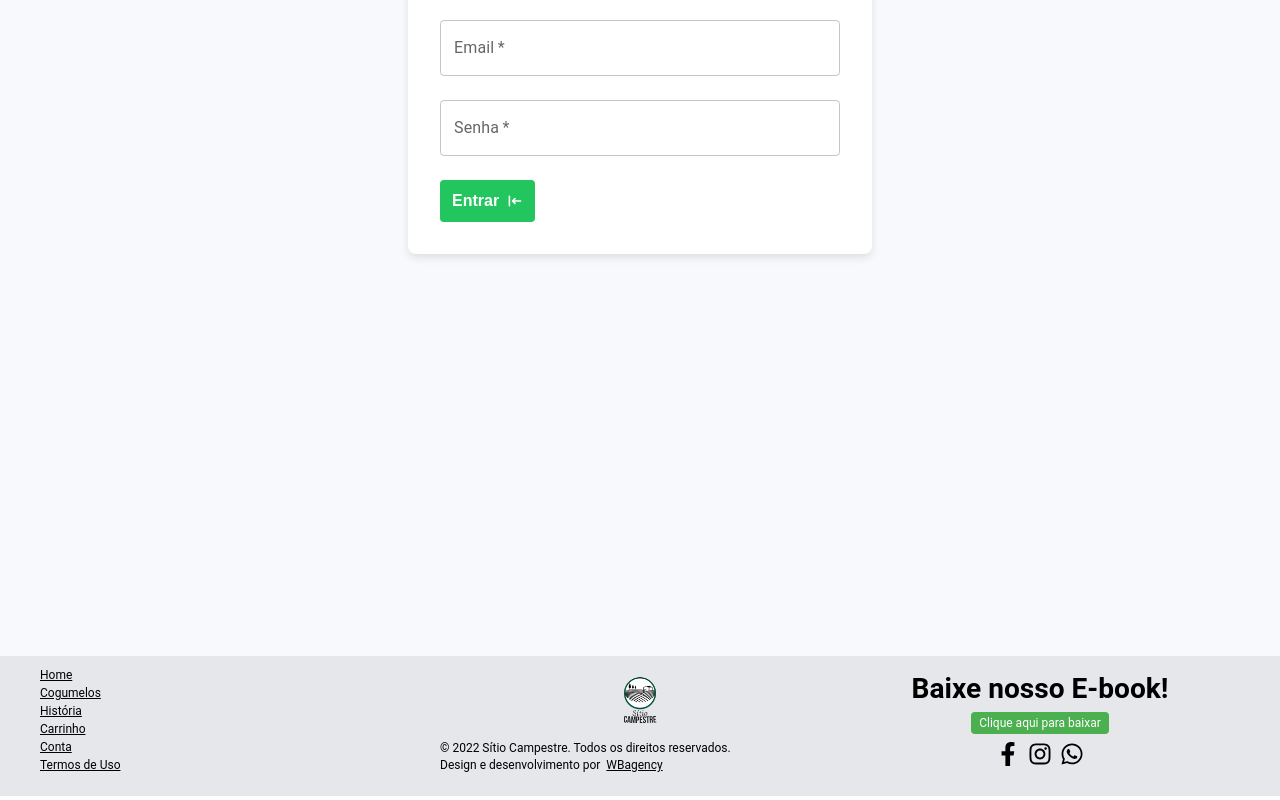
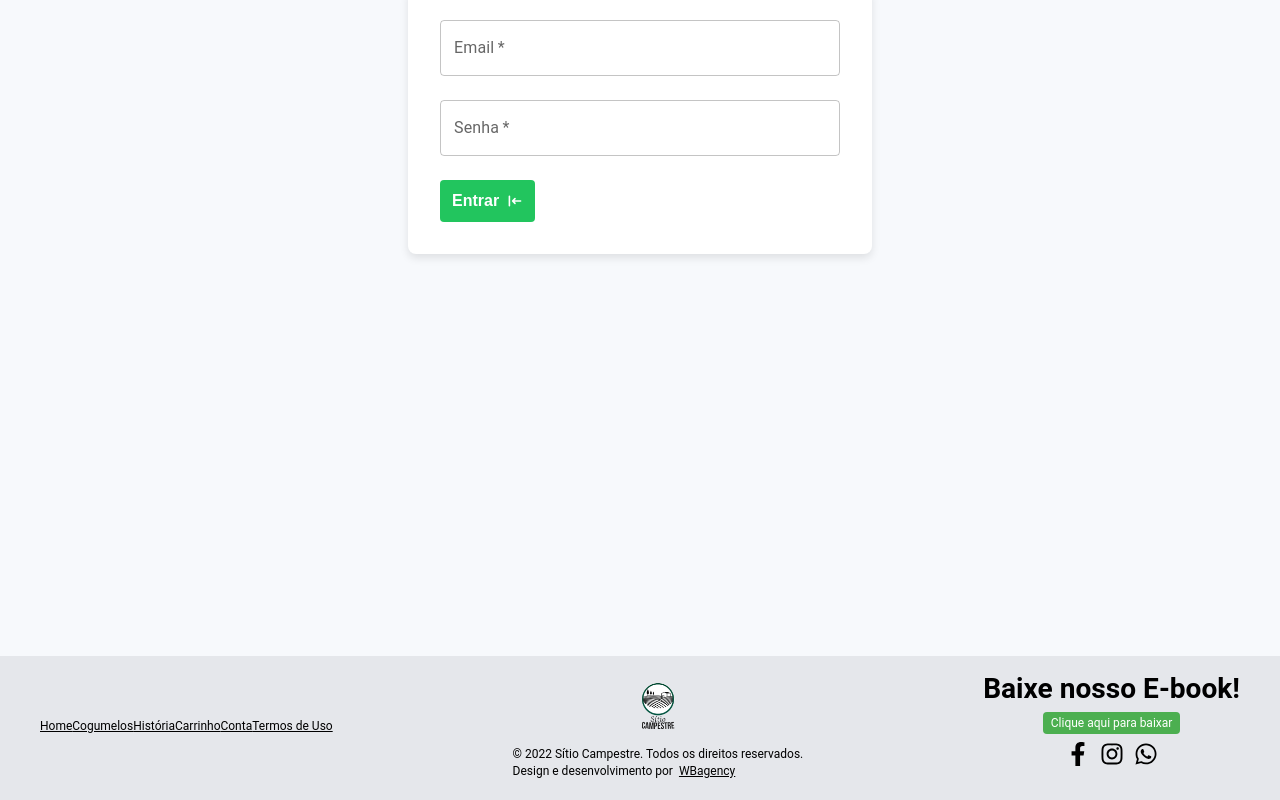
Before and after one commit to IRMZI/e-commerce-tmp, a React (Vite) app in the folder frontend/: page /auth in a window 1280 px wide. Shown: the part 240-1040 px from the top of the page. Built offline with nearby package versions, Linux system fonts and the light colour scheme; a web font is replaced by a local one.

Commit message:
Ajustado warning pro future  v7_startTransition: true, v7_relativeSplatPath: true Remoção dos console.log não mais utilizados Dashboard (adminPanel), Users (service)

```diff
--- a/frontend/src/components/Footer/footer.css
+++ b/frontend/src/components/Footer/footer.css
@@ -7,13 +7,20 @@
 .footerContainer {
     max-width: 1200px;
     margin: 0 auto;
-    display: grid;
+    display: flex;
+    flex-direction: column;
+    align-items: center;
     grid-template-columns: repeat(auto-fit, minmax(150px, 1fr));
     align-items: center;
 }
 
 .logoContainer, .sectionsContainer, .ebookContainer, .linksContainer {
-    margin-bottom: 0.5rem;
+    margin-bottom: 20px;
+}
+
+.logoContainer {
+    text-align: center;
+    margin-bottom: 20px;
 }
 
 .logo {
@@ -24,6 +31,9 @@
     padding: 0;
     font-size: 0.75rem;
     text-align: left;
+    display: flex;
+    flex-direction: column;
+    align-items: center;
 }
 
 .sectionsList li {
@@ -53,7 +63,7 @@
 
 .linksContainer {
     display: flex;
-    gap: 0.5rem;
+    gap: 10px;
     justify-content: center;
     margin-top: 0.5rem; /* Adjusted margin */
 }
@@ -101,3 +111,18 @@
         text-align: center;
     }
 }
+
+@media (min-width: 768px) {
+    .footerContainer {
+        flex-direction: row;
+        justify-content: space-between;
+    }
+
+    .sectionsContainer, .logoContainer, .ebookContainer {
+        margin-bottom: 0;
+    }
+
+    .sectionsList {
+        flex-direction: row;
+    }
+}
--- a/frontend/src/main.jsx
+++ b/frontend/src/main.jsx
@@ -18,7 +18,9 @@ import Ebook from "./pages/lpEbook/page.jsx";
 import History from "./pages/history/page.jsx";
 import { Terminal } from "@mui/icons-material";
 import Terms from "./pages/terms/terms.jsx";
-const pages = createBrowserRouter([
+
+const pages = createBrowserRouter(
+  [
     {
       path: "/",
       element: <App />,
@@ -68,7 +70,15 @@ const pages = createBrowserRouter([
         },
       ],
     },
-]);
+  ],
+  {
+    future: {
+      v7_startTransition: true,
+      v7_relativeSplatPath: true,
+    },
+  }
+);
+
 createRoot(document.getElementById("root")).render(
   <StrictMode>
     <RouterProvider router={pages} aria-label="Navegação principal"></RouterProvider>
--- a/frontend/src/pages/adminPanel/dashboard/dashboard.jsx
+++ b/frontend/src/pages/adminPanel/dashboard/dashboard.jsx
@@ -94,7 +94,6 @@ export default function Dashboard() {
   if (orderLoading || userLoading) {
     return <div className="loading-container">Loading...</div>;
   }
-  console.log(ordersList)
   return (
     <div className="dashboard-container">
       <h2>Bem-vindo ao Dashboard</h2>
--- a/frontend/src/services/users.jsx
+++ b/frontend/src/services/users.jsx
@@ -93,7 +93,6 @@ export default function usersServices() {
       });
       const result = await response.json();
       if (result.success) {
-        console.log("Usuário excluído com sucesso:", result);
         setRefetchUsers(true); // Marca para buscar novamente os usuários
       } else {
         console.error("Erro ao excluir usuário:", result.message);
```
Also changed, not shown: 1 other file (tests, documents, lock files or other folders). Lines whose indentation alone changed are shown as unchanged.
